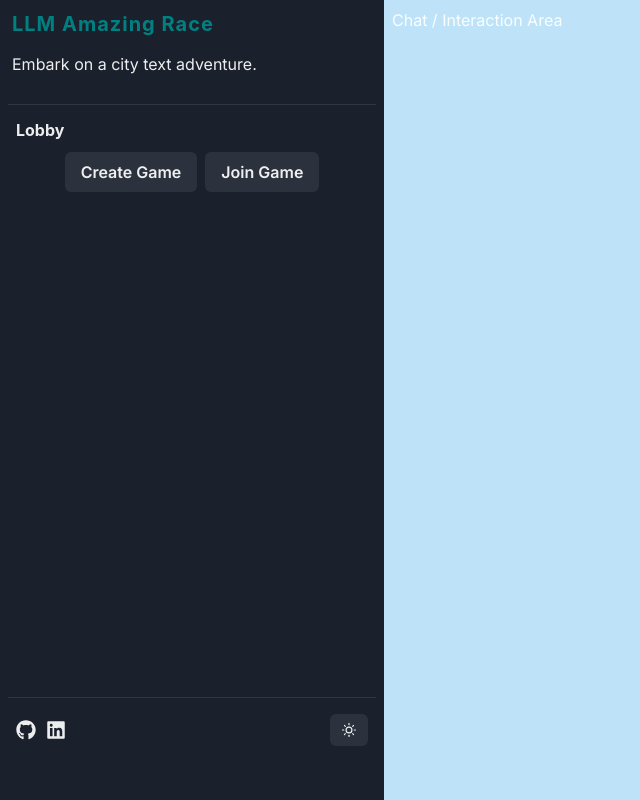
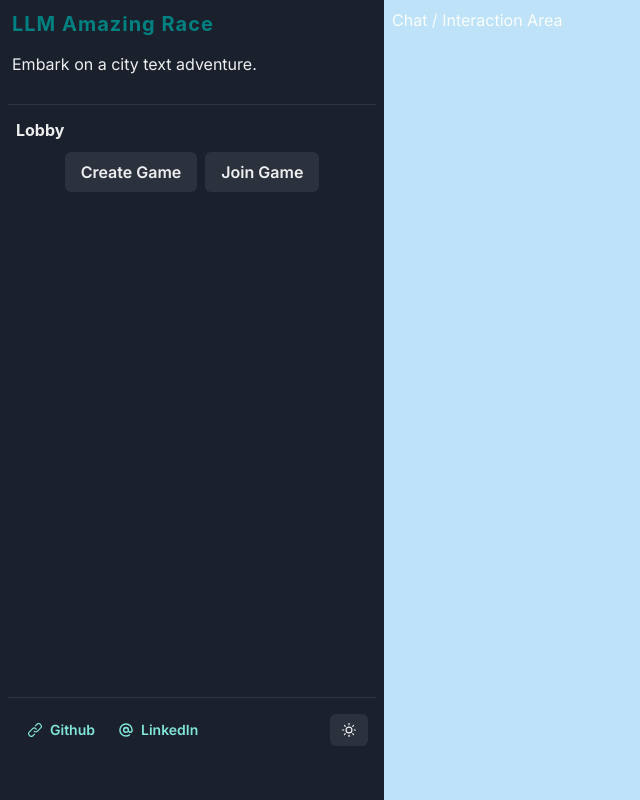
Before and after one commit to astronights/llm-amazing-race, a Next.js app: page / in a window 1280 px wide. Shown: the whole page, without its empty margins (0-640 px from the left). Built offline with nearby package versions, Linux system fonts and the light colour scheme.

Commit message:
removing react icons

```diff
--- a/app/components/Multiplayer.tsx
+++ b/app/components/Multiplayer.tsx
@@ -8,8 +8,7 @@ import {
     Divider
 } from "@chakra-ui/react";
 import '../assets/multiplayer.sass'
-import { MoonIcon, SunIcon } from "@chakra-ui/icons";
-import { FaLinkedin, FaGithub } from "react-icons/fa";
+import { AtSignIcon, LinkIcon, MoonIcon, SunIcon } from "@chakra-ui/icons";
 import { useState } from "react";
 
 interface Props {
@@ -124,16 +123,12 @@ const Multiplayer = (props: Props) => {
                         <Container h="7vh" p={1}>
                             <Flex justifyContent="space-between" alignItems="center" padding={1}>
                                 <Flex alignItems="center">
-                                    <FaGithub
-                                        style={{ cursor: 'pointer' }}
-                                        onClick={github}
-                                        size={20}
-                                    />
-                                    <FaLinkedin
-                                        style={{ cursor: 'pointer', marginLeft: '10px' }}
-                                        onClick={linkedin}
-                                        size={20}
-                                    />
+                                    <Button onClick={github} leftIcon={<LinkIcon />} colorScheme='teal' variant='ghost' size='sm'>
+                                        Github
+                                    </Button>
+                                    <Button onClick={linkedin} leftIcon={<AtSignIcon />} colorScheme='teal' variant='ghost' size='sm'>
+                                        LinkedIn
+                                    </Button>
                                 </Flex>
                                 <Button size="sm" onClick={toggleColorMode}>
                                     {colorMode === 'light' ? <MoonIcon /> : <SunIcon />}
--- a/package.json
+++ b/package.json
@@ -22,8 +22,10 @@
     "next": "^14.2.7",
     "react": "^18.3.1",
     "react-dom": "^18.3.1",
-    "react-icons": "^5.3.0",
     "sass": "^1.77.8",
     "typescript": "5.0.4"
+  },
+  "devDependencies": {
+    "webpack-bundle-analyzer": "^4.10.2"
   }
 }
```
Also changed, not shown: 2 other files (tests, documents, lock files or other folders).
